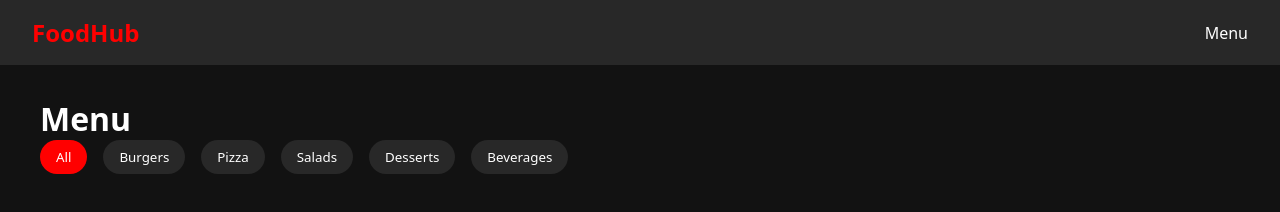
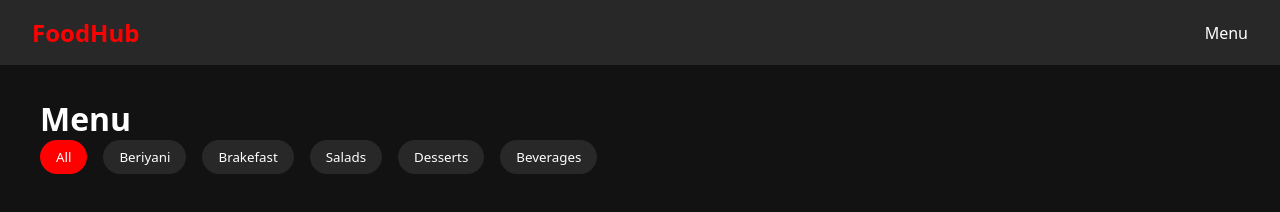
Before and after one commit to VazeerAhmed/FoodHub, a plain HTML site: page index.html in a window 1280 px wide. Drawn offline with Linux system fonts and the light colour scheme.

Commit message:
Update index.html

```diff
--- a/index.html
+++ b/index.html
@@ -220,8 +220,8 @@
         <h1 id="menu">Menu</h1>
         <div class="filter-bar">
             <button class="filter-btn active" onclick="filterMenu('all')">All</button>
-            <button class="filter-btn" onclick="filterMenu('Beriyani)">Burgers</button>
-            <button class="filter-btn" onclick="filterMenu('Brakefast')">Pizza</button>
+            <button class="filter-btn" onclick="filterMenu('Beriyani)">Beriyani</button>
+            <button class="filter-btn" onclick="filterMenu('Brakefast')">Brakefast</button>
             <button class="filter-btn" onclick="filterMenu('salads')">Salads</button>
             <button class="filter-btn" onclick="filterMenu('desserts')">Desserts</button>
             <button class="filter-btn" onclick="filterMenu('beverages')">Beverages</button>
```
